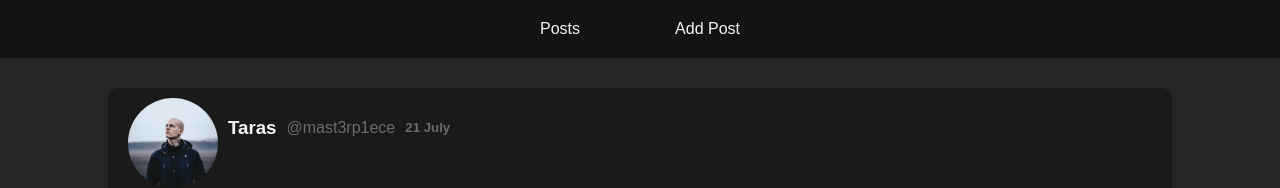
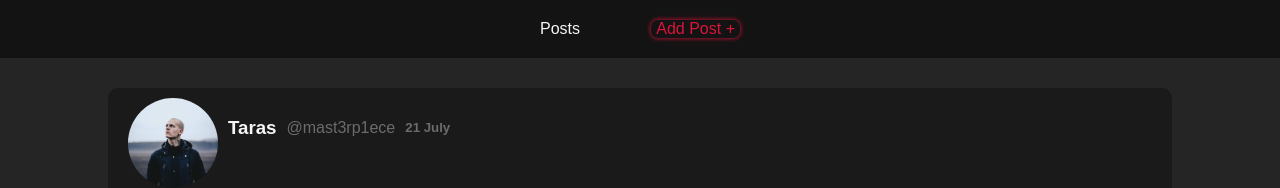
Before and after one commit to mast3rp1ece/react21, a React (Create React App) app: page / in a window 1280 px wide. Shown: the top 188 px of the page. Built offline with nearby package versions, Linux system fonts and the light colour scheme.

Commit message:
change add post color in header

```diff
--- a/src/App.css
+++ b/src/App.css
@@ -164,3 +164,12 @@ textarea::placeholder{
   transform: scale(0.95);
   box-shadow: 1px 1px 5px black;
 }
+.add-link {
+  color: crimson;
+  box-shadow: 0 0 5px crimson;
+  border-radius: 7px;
+  padding: 0 5px;
+}
+.add-link:hover {
+  box-shadow: 0 0 5px bisque;
+}
--- a/src/components/Header.js
+++ b/src/components/Header.js
@@ -8,7 +8,7 @@ export const Header = () => {
 		<div className="header">
 			<nav className="header-links">
 				<Link to="/posts">Posts</Link>
-				<Link to="/addpost">Add Post</Link>
+				<Link className="add-link" to="/addpost">Add Post + </Link>
 			</nav>
 		</div>
 	)
```
